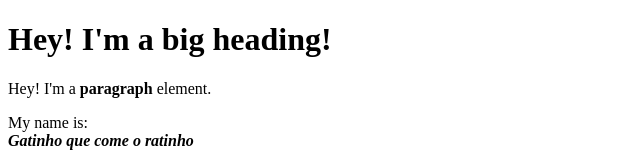
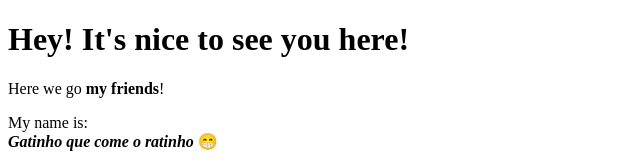
Before and after one commit to DinaS63/cartoon_hero, a plain HTML site: page testfile.html in a window 1280 px wide. Shown: the top 162 px of the page, without its empty margins (0-640 px from the left). Drawn offline with Linux system fonts and the light colour scheme.

Commit message:
added a smile

```diff
--- a/testfile.html
+++ b/testfile.html
@@ -2,12 +2,13 @@
 <html>
 <head>
     <title>Test page de gatinho pequeninho</title>
+    <meta charset='utf-8'>
 </head>
 <body>
-    <h1>Hey! I'm a big heading!</h1>
-    <p>Hey! I'm a <b>paragraph</b> element.</p>
+    <h1>Hey! It's nice to see you here!</h1>
+    <p>Here we go <b>my friends</b>!</p>
     <p>My name is:<br>
-        <b><i>Gatinho que come o ratinho</i></b></p>
+        <b><i>Gatinho que come o ratinho </i></b>&#x1F601;</p>
     <a href="https://google.com" target="_blank" title="Let's go to Google!">Click me! I'm a link.</a><br>
     <img src="https://f088b146830a59b5.cdn.gocache.net/uploads/noticias/2020/03/10/1rz4hrwkr29w8.jpg">
 </body>
```
